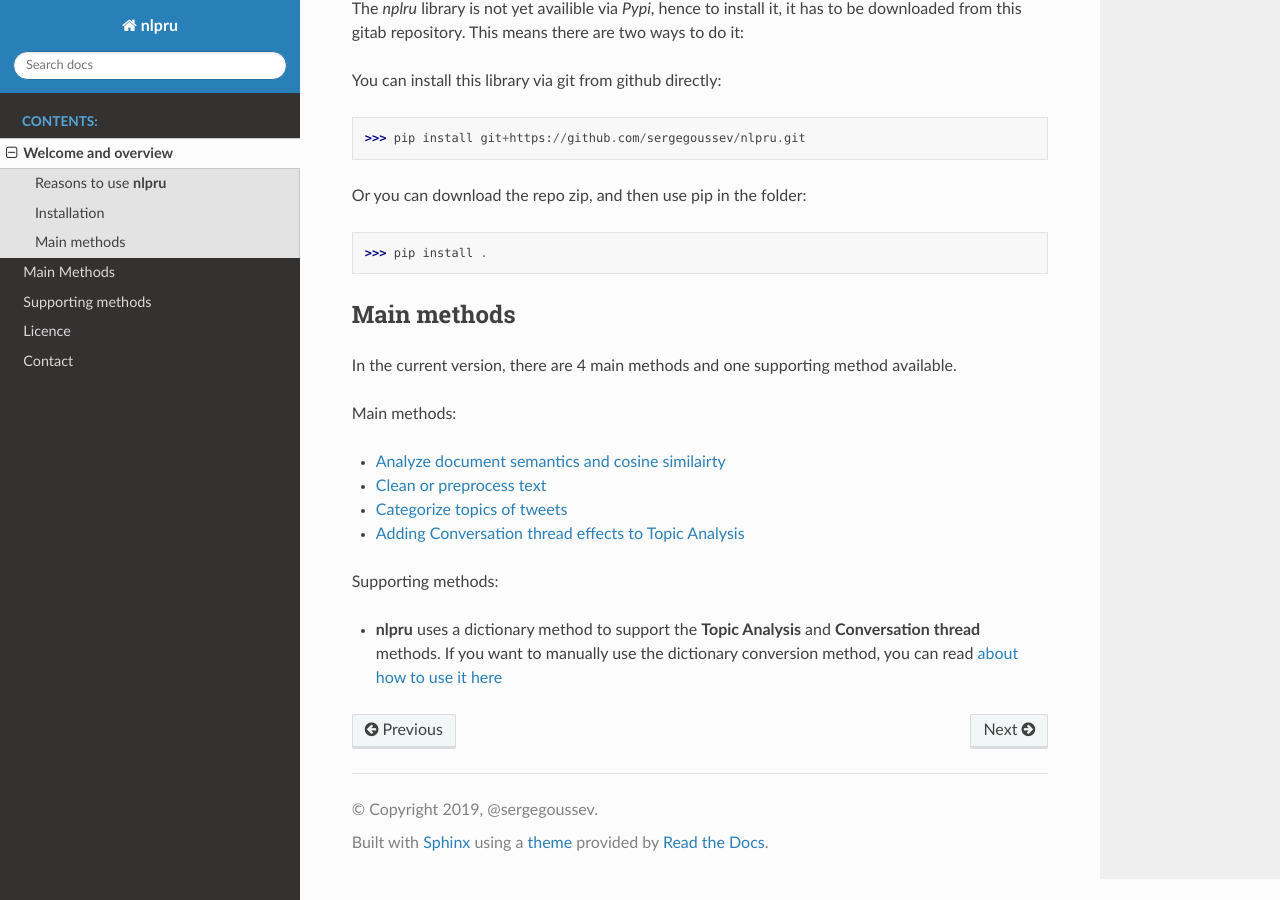
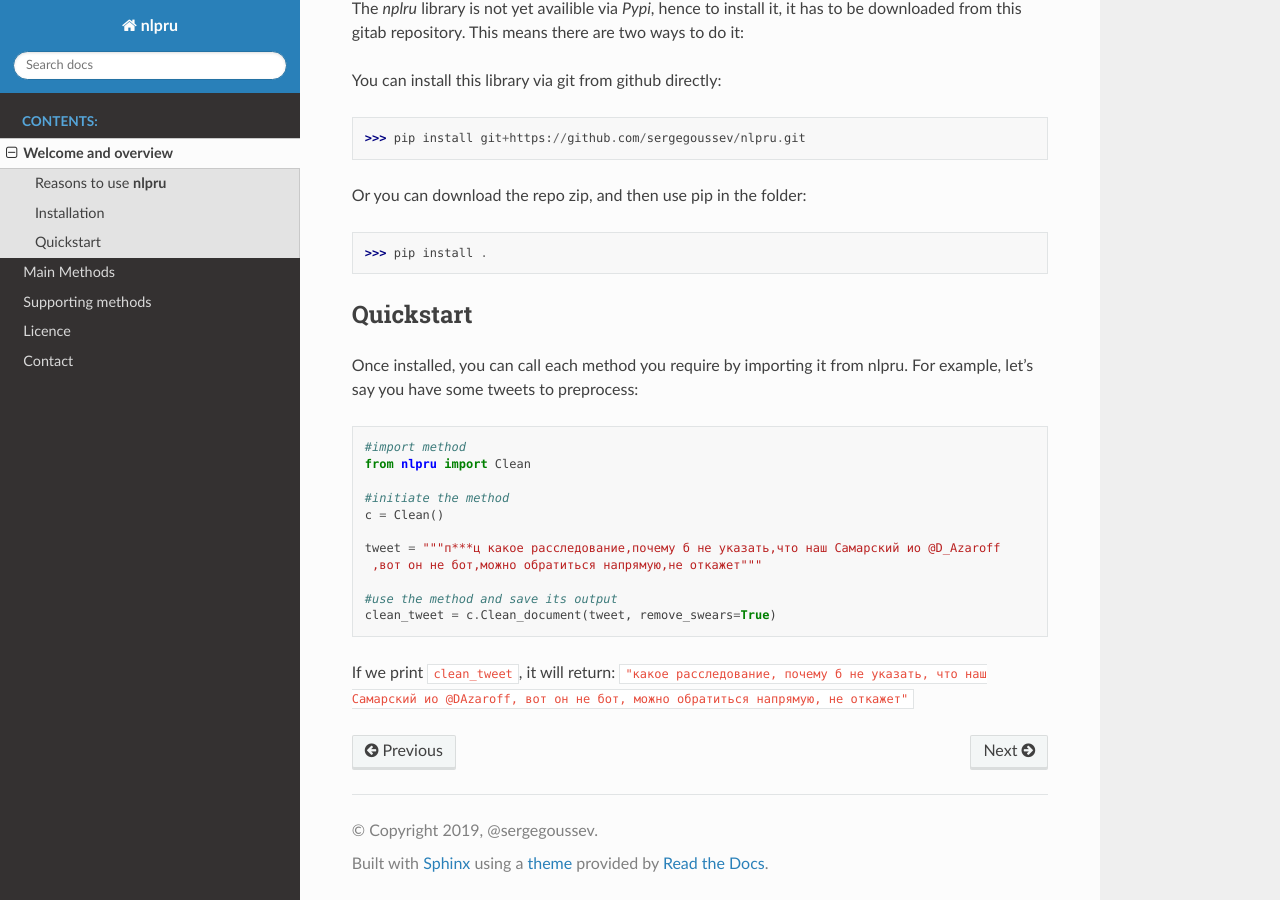
Before and after one commit to sergegoussev/nlpru-docs, a Sphinx documentation site: the page built from docs/source/README.md, in a window 1280 px wide and 900 px high, scrolled down 563 px. Built offline with Sphinx 7.4.7 and the Read the Docs theme 2.0.0, drawn with Linux system fonts in a browser that asks for light colours.

Commit message:
fix broken links and add quickstart section

````diff
--- a/docs/source/README.md
+++ b/docs/source/README.md
@@ -18,15 +18,23 @@ Or you can download the repo zip, and then use pip in the folder:
 
     >>> pip install .
 
-## Main methods
+## Quickstart
 
-In the current version, there are 4 main methods and one supporting method available.
+Once installed, you can call each method you require by importing it from nlpru. For example, let's say you have some tweets to preprocess:
 
-Main methods:
-* [Analyze document semantics and cosine similairty](methods.md#semantics)
-* [Clean or preprocess text](methods.md#preprocessing)
-* [Categorize topics of tweets](methods.md#topic-analysis)
-* [Adding Conversation thread effects to Topic Analysis](methods.md#add-conversation-affects-to-topics)
+```python
+#import method
+from nlpru import Clean
 
-Supporting methods:
-* **nlpru** uses a dictionary method to support the **Topic Analysis** and **Conversation thread** methods. If you want to manually use the dictionary conversion method, you can read [about how to use it here](methods.md#convert-to-tweet-dictionary)
+#initiate the method
+c = Clean()
+
+tweet = """п***ц какое расследование,почему б не указать,что наш Самарский ио @D_Azaroff
+ ,вот он не бот,можно обратиться напрямую,не откажет"""
+
+#use the method and save its output
+clean_tweet = c.Clean_document(tweet, remove_swears=True)
+```
+
+If we print `clean_tweet`, it will return:
+`"какое расследование, почему б не указать, что наш Самарский ио @DAzaroff, вот он не бот, можно обратиться напрямую, не откажет"`
````
Also changed, not shown: docs/source/main-methods.md (+1 -1 lines), 10 other files.
